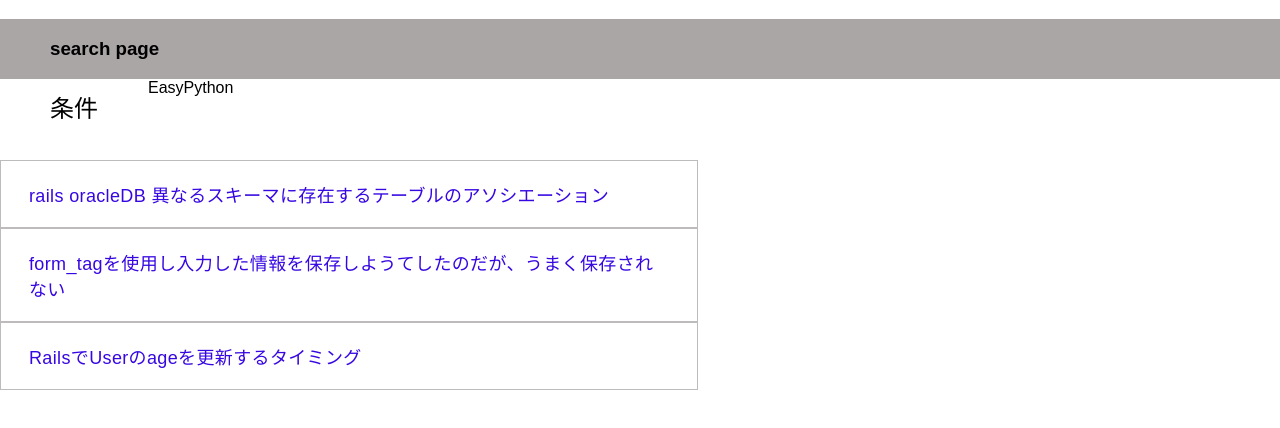
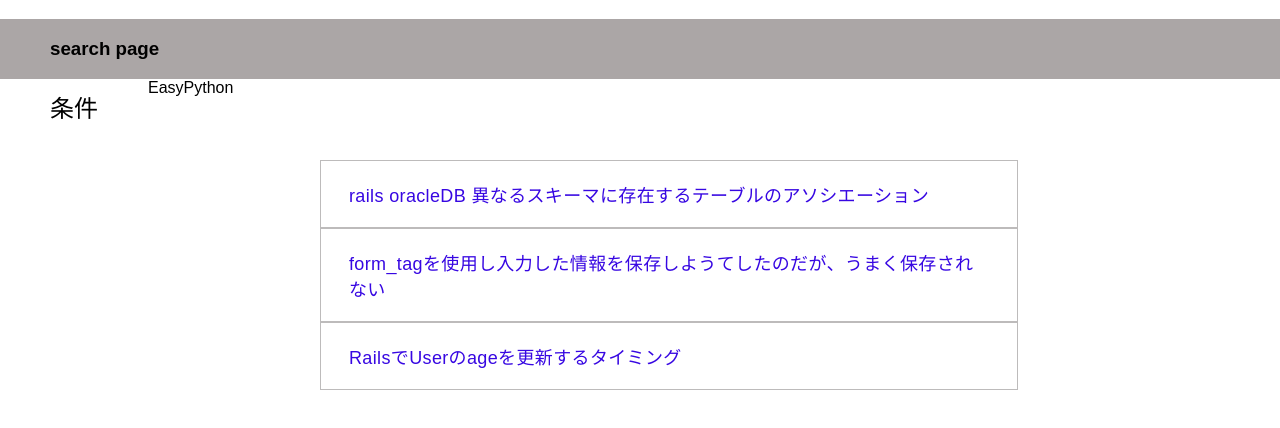
Before and after one commit to hogeline/yukemuri2018-team-sc, a React (Create React App) app: page /questions in a window 1280 px wide. Shown: the top 428 px of the page. Built offline with nearby package versions, Linux system fonts and the light colour scheme.

Commit message:
centering questions-list

```diff
--- a/src/containers/QuestionCard.css
+++ b/src/containers/QuestionCard.css
@@ -1,6 +1,6 @@
 .question{
     background-color: white;
-    width: 50%;
+    width: 100%;
     border: 1px solid #bdbbbb;
     font-size: 18px;
     letter-spacing: 0.02em;
--- a/src/containers/QuestionsList.css
+++ b/src/containers/QuestionsList.css
@@ -0,0 +1,7 @@
+.questions{
+    display: flex;
+    justify-content: center;
+}
+.questions-container{
+    width: 50%;
+}
--- a/src/containers/QuestionsList.jsx
+++ b/src/containers/QuestionsList.jsx
@@ -1,11 +1,12 @@
 import React from "react";
 import PropTypes from "prop-types";
+import "./QuestionsList.css"
 
 import QuestionCard from "./QuestionCard";
 
 const QuestionsList = questions => (
   <div className="questions">
-    <div className="container">
+    <div className="questions-container">
       {console.log(questions["questions"])}
       {questions["questions"].map(question => (
         <QuestionCard key={question.id} question={question} />
```
